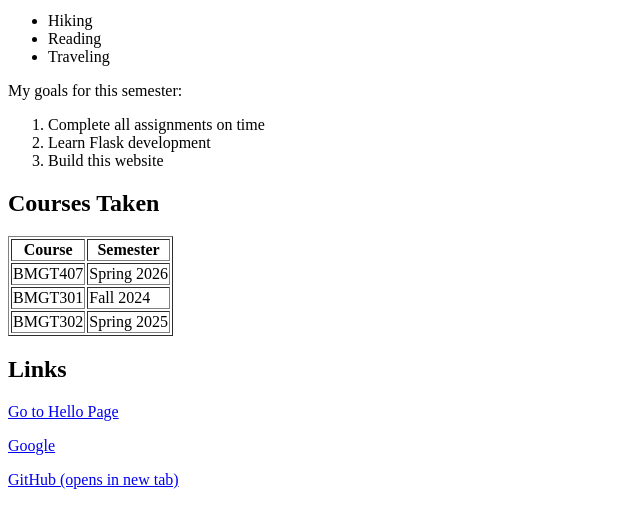
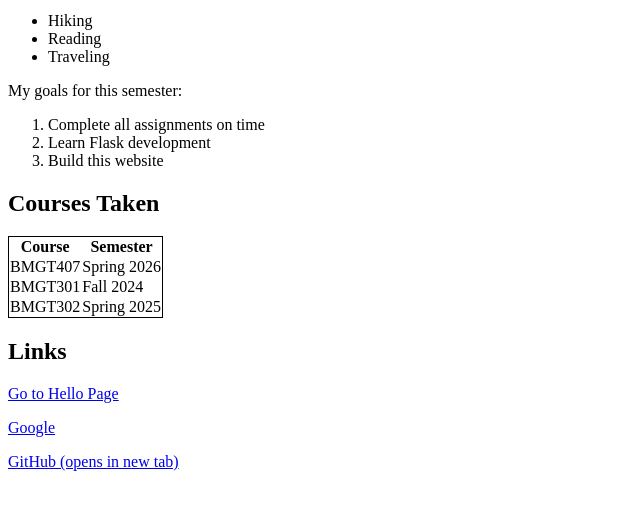
Before and after one commit to caruta10/helloWorld, a Flask app: page /about in a window 1280 px wide. Shown: the part 330-835 px from the top of the page, without its empty margins (0-640 px from the left). After the commit the page ends 801 px from the top, so only its background shows below. Run offline with Flask 3, Linux system fonts and the light colour scheme.

Commit message:
Border adjustment to about html

```diff
--- a/templates/about.html
+++ b/templates/about.html
@@ -36,7 +36,7 @@
 
     <!-- Course table section -->
     <h2>Courses Taken</h2>
-    <table border="1">
+    <table style="border-collapse: collapse; border: 1px solid black;">
         <tr>
             <th>Course</th>
             <th>Semester</th>
```
